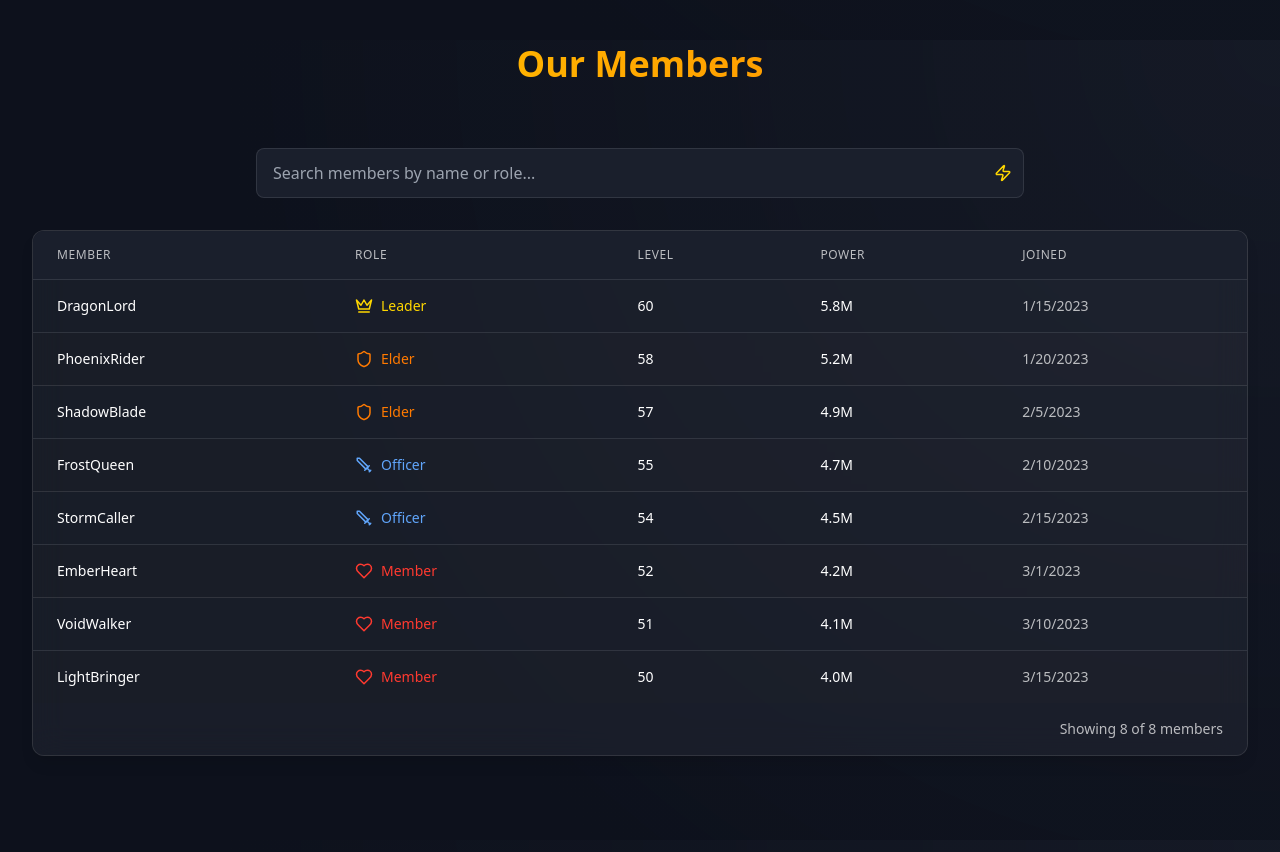
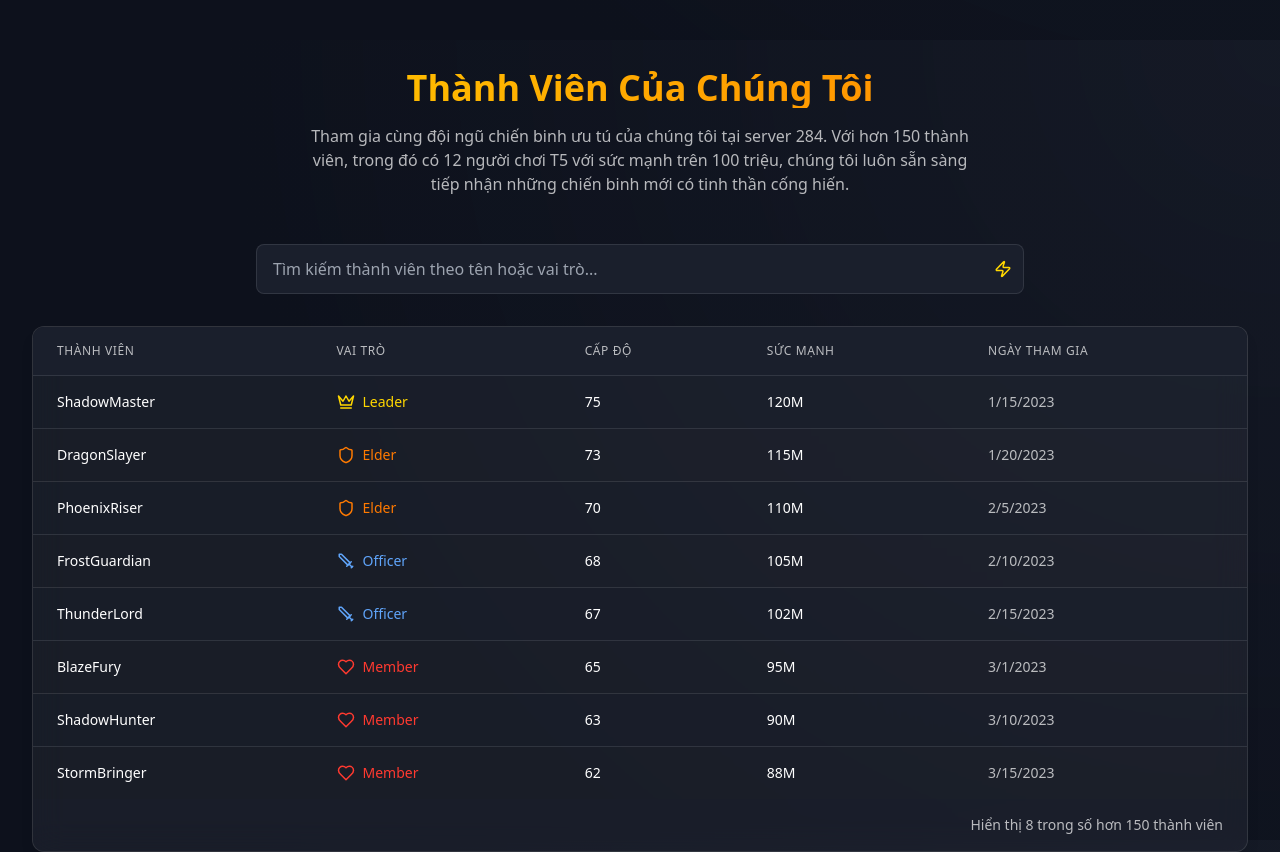
Before and after one commit to saocunqduoc/rnw-clan-portfolio, a React (Vite) app: page / in a window 1280 px wide. Shown: the part 1560-2412 px from the top of the page. Built offline with nearby package versions, Linux system fonts and the light colour scheme.

Commit message:
Refine clan introduction and stats
Update clan introduction and statistics to improve recruitment.

```diff
--- a/src/components/Hero.tsx
+++ b/src/components/Hero.tsx
@@ -40,11 +40,11 @@ const Hero = () => {
         </h1>
 
         <p className={`mt-4 text-xl md:text-2xl text-white/90 font-medium transition-all duration-1000 delay-500 ${isVisible ? 'opacity-100' : 'opacity-0 translate-y-10'}`}>
-          Rejuve <span className="gold-gradient-text">Nation</span>Warriors
+          Rejuve <span className="gold-gradient-text">Nation</span> : Warriors
         </p>
 
         <p className={`mt-6 max-w-2xl text-white/70 transition-all duration-1000 delay-700 ${isVisible ? 'opacity-100' : 'opacity-0 translate-y-10'}`}>
-          Elite Call of Dragon clan. Dominating battlefields, conquering kingdoms, forging legends.
+          Đội ngũ chiến binh ưu tú tại server 284. Chúng tôi đang tìm kiếm những chiến binh dũng cảm sẵn sàng chiến đấu và cống hiến.
         </p>
 
         <div className={`mt-10 flex flex-col sm:flex-row gap-4 transition-all duration-1000 delay-900 ${isVisible ? 'opacity-100' : 'opacity-0 translate-y-10'}`}>
@@ -52,13 +52,13 @@ const Hero = () => {
             href="#stats"
             className="px-6 py-3 rounded-md bg-gradient-gold text-clan-dark font-semibold hover:shadow-[0_0_20px_rgba(255,215,0,0.6)] transition-shadow duration-300"
           >
-            Clan Statistics
+            Thống Kê Clan
           </a>
           <a
             href="#recruitment"
             className="px-6 py-3 rounded-md bg-transparent border border-clan-gold text-clan-gold hover:bg-clan-gold/10 hover:shadow-[0_0_20px_rgba(255,215,0,0.3)] transition-all duration-300"
           >
-            Join Our Ranks
+            Gia Nhập Ngay
           </a>
         </div>
       </div>
--- a/src/components/Members.tsx
+++ b/src/components/Members.tsx
@@ -1,3 +1,4 @@
+
 import { useState, useEffect } from 'react';
 import { Shield, Sword, Heart, Zap } from 'lucide-react';
 import { cn } from '@/lib/utils';
@@ -52,80 +53,80 @@ const ROLES = {
 const MEMBERS: Member[] = [
   {
     id: 1,
-    name: "DragonLord",
+    name: "ShadowMaster",
     role: "Leader",
-    level: 60,
-    power: "5.8M",
+    level: 75,
+    power: "120M",
     joined: "2023-01-15",
     icon: ROLES.LEADER.icon,
     roleColor: ROLES.LEADER.color,
   },
   {
     id: 2,
-    name: "PhoenixRider",
+    name: "DragonSlayer",
     role: "Elder",
-    level: 58,
-    power: "5.2M",
+    level: 73,
+    power: "115M",
     joined: "2023-01-20",
     icon: ROLES.ELDER.icon,
     roleColor: ROLES.ELDER.color,
   },
   {
     id: 3,
-    name: "ShadowBlade",
+    name: "PhoenixRiser",
     role: "Elder",
-    level: 57,
-    power: "4.9M",
+    level: 70,
+    power: "110M",
     joined: "2023-02-05",
     icon: ROLES.ELDER.icon,
     roleColor: ROLES.ELDER.color,
   },
   {
     id: 4,
-    name: "FrostQueen",
+    name: "FrostGuardian",
     role: "Officer",
-    level: 55,
-    power: "4.7M",
+    level: 68,
+    power: "105M",
     joined: "2023-02-10",
     icon: ROLES.OFFICER.icon,
     roleColor: ROLES.OFFICER.color,
   },
   {
     id: 5,
-    name: "StormCaller",
+    name: "ThunderLord",
     role: "Officer",
-    level: 54,
-    power: "4.5M",
+    level: 67,
+    power: "102M",
     joined: "2023-02-15",
     icon: ROLES.OFFICER.icon,
     roleColor: ROLES.OFFICER.color,
   },
   {
     id: 6,
-    name: "EmberHeart",
+    name: "BlazeFury",
     role: "Member",
-    level: 52,
-    power: "4.2M",
+    level: 65,
+    power: "95M",
     joined: "2023-03-01",
     icon: ROLES.MEMBER.icon,
     roleColor: ROLES.MEMBER.color,
   },
   {
     id: 7,
-    name: "VoidWalker",
+    name: "ShadowHunter",
     role: "Member",
-    level: 51,
-    power: "4.1M",
+    level: 63,
+    power: "90M",
     joined: "2023-03-10",
     icon: ROLES.MEMBER.icon,
     roleColor: ROLES.MEMBER.color,
   },
   {
     id: 8,
-    name: "LightBringer",
+    name: "StormBringer",
     role: "Member",
-    level: 50,
-    power: "4.0M",
+    level: 62,
+    power: "88M",
     joined: "2023-03-15",
     icon: ROLES.MEMBER.icon,
     roleColor: ROLES.MEMBER.color,
@@ -172,13 +173,18 @@ const Members = () => {
   return (
     <section id="members" className="py-24 relative">
       <div className="section-container" id="members-section">
-        <h2 className="section-title text-center mb-16">Our Members</h2>
+        <h2 className="section-title text-center mb-4">Thành Viên Của Chúng Tôi</h2>
+        <p className="text-center text-white/70 max-w-2xl mx-auto mb-12">
+          Tham gia cùng đội ngũ chiến binh ưu tú của chúng tôi tại server 284. Với hơn 150 thành viên,
+          trong đó có 12 người chơi T5 với sức mạnh trên 100 triệu, chúng tôi luôn sẵn sàng tiếp nhận
+          những chiến binh mới có tinh thần cống hiến.
+        </p>
 
         <div className="max-w-3xl mx-auto mb-8">
           <div className="relative">
             <input
               type="text"
-              placeholder="Search members by name or role..."
+              placeholder="Tìm kiếm thành viên theo tên hoặc vai trò..."
               className="w-full px-4 py-3 bg-clan-dark-accent border border-white/10 rounded-lg focus:outline-none focus:ring-2 focus:ring-clan-gold/50 text-white"
               value={searchTerm}
               onChange={(e) => setSearchTerm(e.target.value)}
@@ -194,11 +200,11 @@ const Members = () => {
             <table className="min-w-full divide-y divide-white/10">
               <thead className="bg-clan-dark-accent">
                 <tr>
-                  <th className="px-6 py-4 text-left text-xs font-medium text-white/70 uppercase tracking-wider">Member</th>
-                  <th className="px-6 py-4 text-left text-xs font-medium text-white/70 uppercase tracking-wider">Role</th>
-                  <th className="px-6 py-4 text-left text-xs font-medium text-white/70 uppercase tracking-wider">Level</th>
-                  <th className="px-6 py-4 text-left text-xs font-medium text-white/70 uppercase tracking-wider">Power</th>
-                  <th className="px-6 py-4 text-left text-xs font-medium text-white/70 uppercase tracking-wider">Joined</th>
+                  <th className="px-6 py-4 text-left text-xs font-medium text-white/70 uppercase tracking-wider">Thành Viên</th>
+                  <th className="px-6 py-4 text-left text-xs font-medium text-white/70 uppercase tracking-wider">Vai Trò</th>
+                  <th className="px-6 py-4 text-left text-xs font-medium text-white/70 uppercase tracking-wider">Cấp Độ</th>
+                  <th className="px-6 py-4 text-left text-xs font-medium text-white/70 uppercase tracking-wider">Sức Mạnh</th>
+                  <th className="px-6 py-4 text-left text-xs font-medium text-white/70 uppercase tracking-wider">Ngày Tham Gia</th>
                 </tr>
               </thead>
               <tbody className="divide-y divide-white/10">
@@ -238,12 +244,12 @@ const Members = () => {
 
           {filteredMembers.length === 0 && (
             <div className="py-8 text-center text-white/70">
-              No members found matching your search.
+              Không tìm thấy thành viên phù hợp với từ khóa tìm kiếm.
             </div>
           )}
 
           <div className="px-6 py-4 bg-clan-dark-accent/50 text-right text-sm text-white/70">
-            Showing {filteredMembers.length} of {MEMBERS.length} members
+            Hiển thị {filteredMembers.length} trong số hơn 150 thành viên
           </div>
         </div>
       </div>
--- a/src/components/Stats.tsx
+++ b/src/components/Stats.tsx
@@ -47,16 +47,16 @@ const StatCard = ({ icon, value, label, delay }: { icon: React.ReactNode, value:
 
 const Stats = () => {
   const stats = [
-    { icon: <Trophy size={28} />, value: "87", label: "Victories", delay: 100 },
-    { icon: <Users size={28} />, value: "35", label: "Members", delay: 200 },
-    { icon: <Star size={28} />, value: "14", label: "Top 100 Players", delay: 300 },
-    { icon: <Crown size={28} />, value: "#2", label: "Server Rank", delay: 400 }
+    { icon: <Trophy size={28} />, value: "4", label: "Chiến Thắng", delay: 100 },
+    { icon: <Users size={28} />, value: "150+", label: "Thành Viên", delay: 200 },
+    { icon: <Star size={28} />, value: "12", label: "T5 > 100M", delay: 300 },
+    { icon: <Crown size={28} />, value: "C", label: "Seed", delay: 400 }
   ];
 
   return (
     <section id="stats" className="py-24 relative">
       <div className="section-container">
-        <h2 className="section-title text-center mb-16">Clan Statistics</h2>
+        <h2 className="section-title text-center mb-16">Thống Kê Clan</h2>
 
         <div className="grid grid-cols-1 sm:grid-cols-2 lg:grid-cols-4 gap-6">
           {stats.map((stat, index) => (
```
